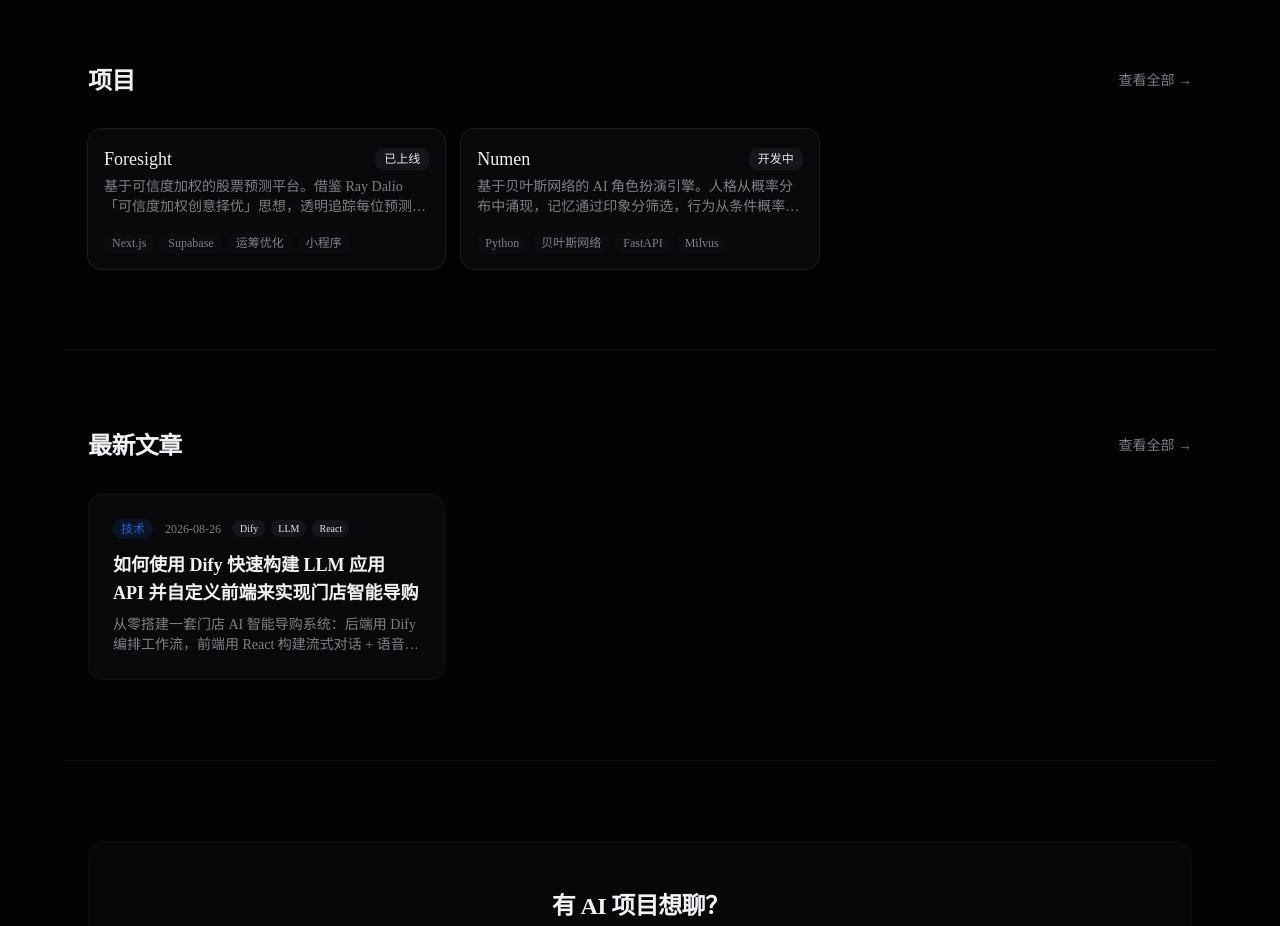
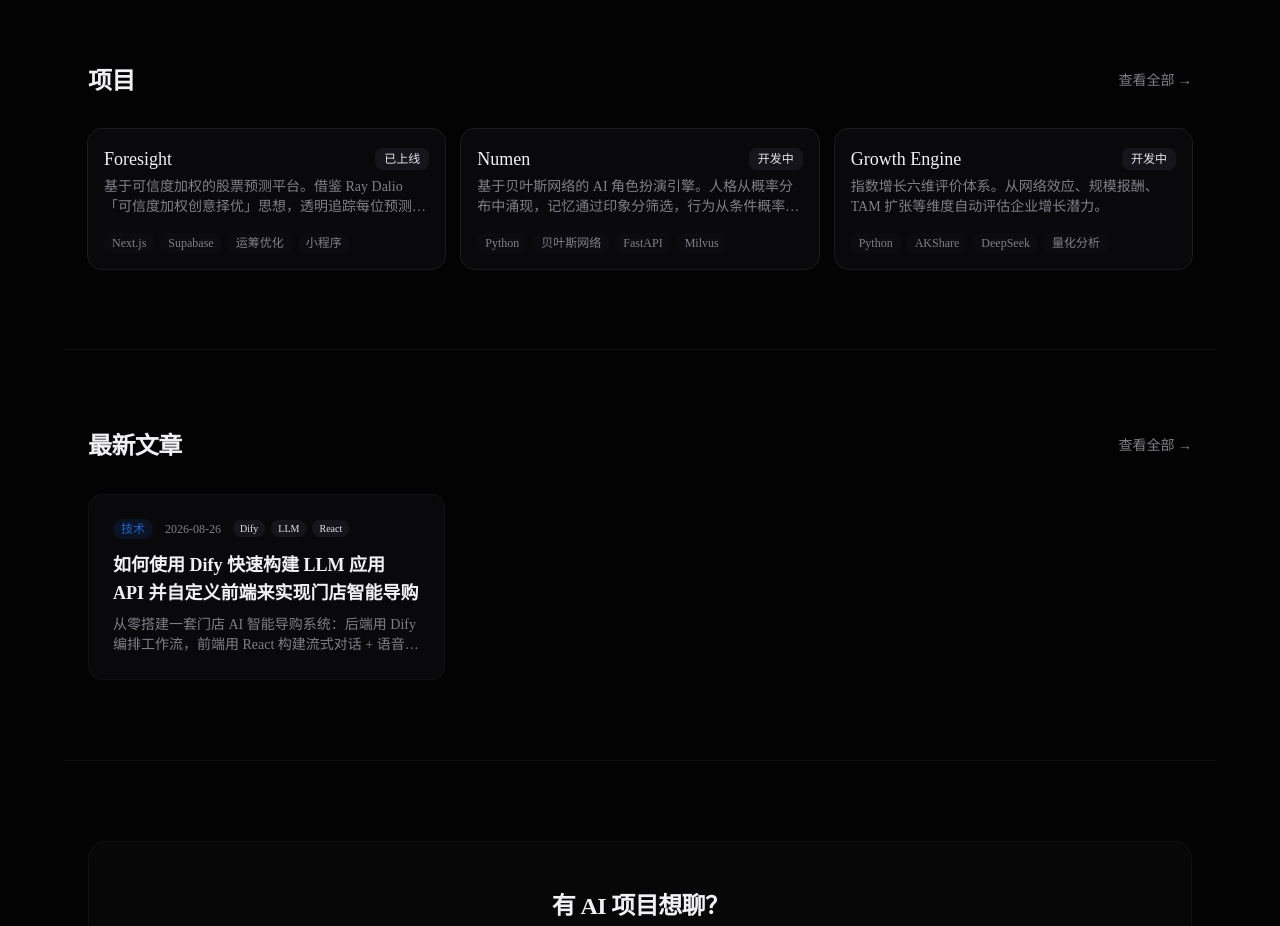
Before and after one commit to wekingchen2019/wekingchen-site, a Next.js app: page / in a window 1280 px wide. Shown: the part 780-1706 px from the top of the page. Built offline with nearby package versions, Linux system fonts and the light colour scheme.

Commit message:
feat: add Growth Engine project to homepage and projects page

```diff
--- a/app/page.tsx
+++ b/app/page.tsx
@@ -16,6 +16,13 @@ const featuredProjects: Project[] = [
     title: "Numen",
     description: "基于贝叶斯网络的 AI 角色扮演引擎。人格从概率分布中涌现，记忆通过印象分筛选，行为从条件概率中采样。",
     tags: ["Python", "贝叶斯网络", "FastAPI", "Milvus"],
+    status: "开发中",
+  },
+  {
+    slug: "growth-engine",
+    title: "Growth Engine",
+    description: "指数增长六维评价体系。从网络效应、规模报酬、TAM 扩张等维度自动评估企业增长潜力。",
+    tags: ["Python", "AKShare", "DeepSeek", "量化分析"],
     status: "开发中",
   },
 ];
--- a/app/projects/page.tsx
+++ b/app/projects/page.tsx
@@ -21,6 +21,13 @@ const projects: Project[] = [
     tags: ["Python", "贝叶斯网络", "FastAPI", "Milvus"],
     status: "开发中",
   },
+  {
+    slug: "growth-engine",
+    title: "Growth Engine",
+    description: "指数增长六维评价体系。输入股票代码，从网络效应、规模报酬递增、TAM 扩张、留存飞轮、技术壁垒、单位经济六个维度自动评估企业增长潜力，输出评分报告。结合 AKShare 财务数据与 LLM 语义分析。",
+    tags: ["Python", "AKShare", "DeepSeek", "量化分析"],
+    status: "开发中",
+  },
 ];
 
 export default function ProjectsPage() {
```
